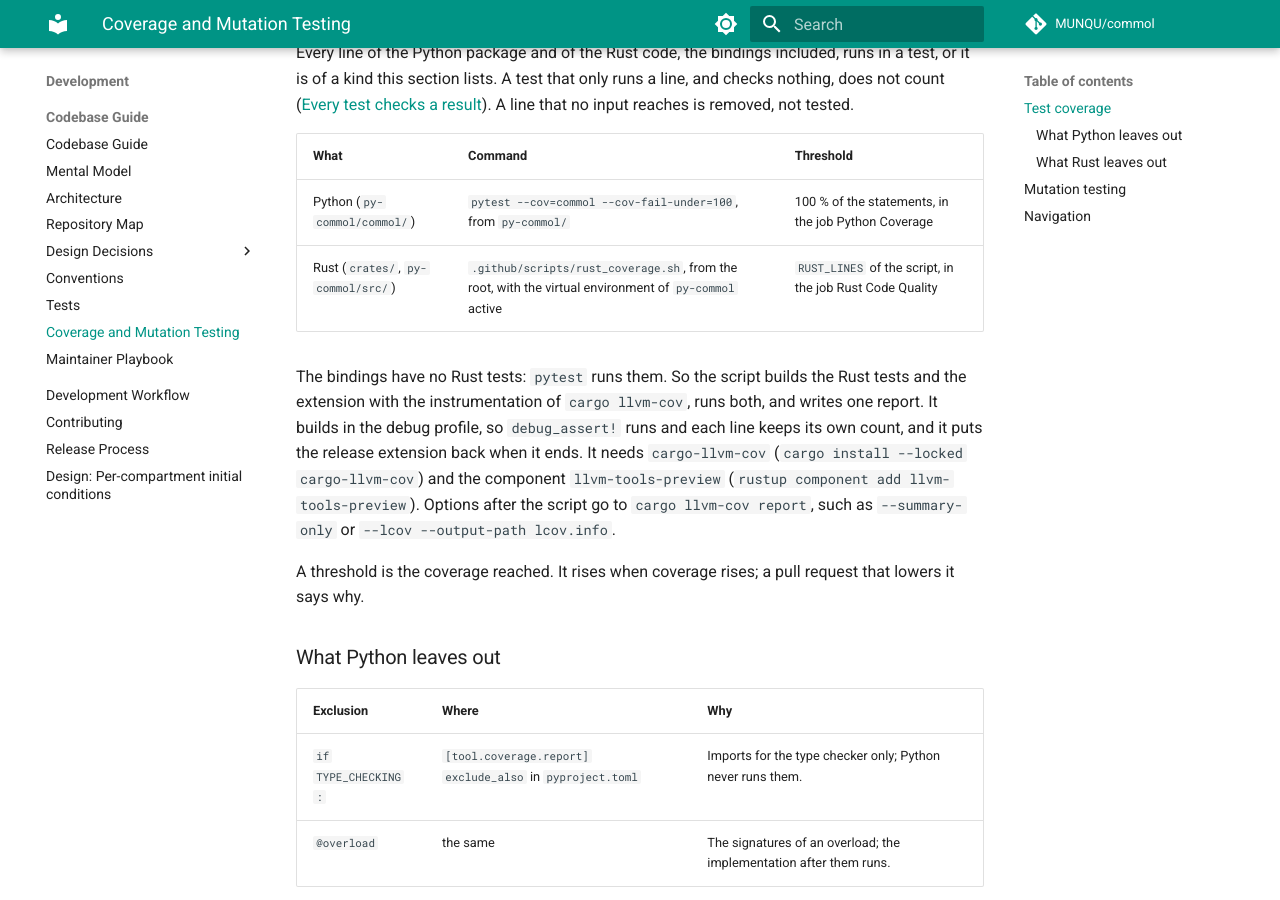
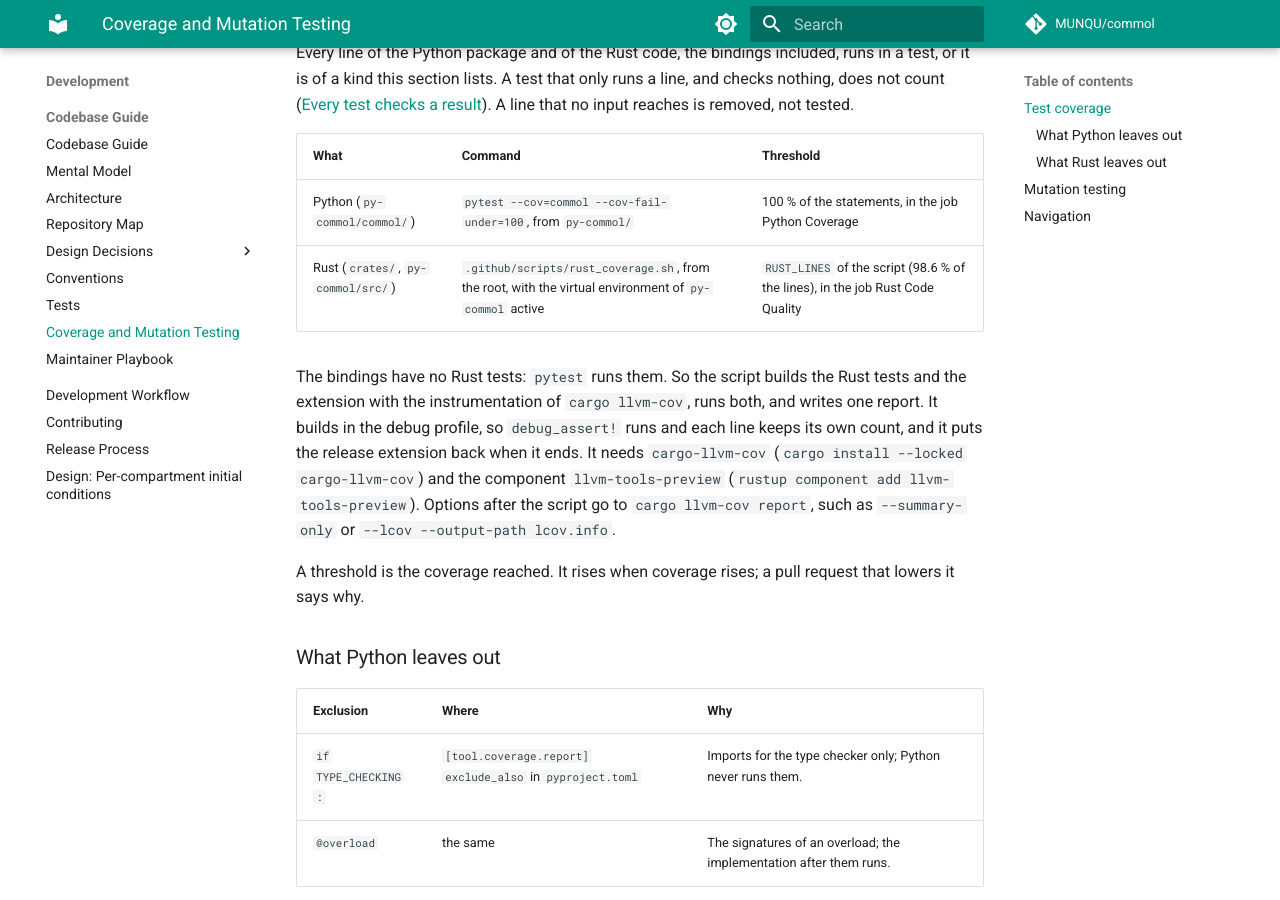
Before and after one commit to MUNQU/commol, an MkDocs documentation site: the page built from docs/codebase/coverage.md, in a window 1280 px wide and 900 px high, scrolled down 371 px. Built offline with MkDocs 1.6.1 and Material for MkDocs 9.7.7, drawn with Linux system fonts in a browser that asks for light colours; comment, search, counter and statistics services are not loaded; the version menu is left out.

Commit message:
ci(coverage): fail a pull request under the Rust line coverage reached

```diff
--- a/docs/codebase/coverage.md
+++ b/docs/codebase/coverage.md
@@ -17,7 +17,7 @@
 | What | Command | Threshold |
 |---|---|---|
 | Python (`py-commol/commol/`) | `pytest --cov=commol --cov-fail-under=100`, from `py-commol/` | 100 % of the statements, in the job Python Coverage |
-| Rust (`crates/`, `py-commol/src/`) | `.github/scripts/rust_coverage.sh`, from the root, with the virtual environment of `py-commol` active | `RUST_LINES` of the script, in the job Rust Code Quality |
+| Rust (`crates/`, `py-commol/src/`) | `.github/scripts/rust_coverage.sh`, from the root, with the virtual environment of `py-commol` active | `RUST_LINES` of the script (98.6 % of the lines), in the job Rust Code Quality |
 
 The bindings have no Rust tests: `pytest` runs them. So the script builds the
 Rust tests and the extension with the instrumentation of `cargo llvm-cov`,
```
Also changed, not shown: 1 other file.
